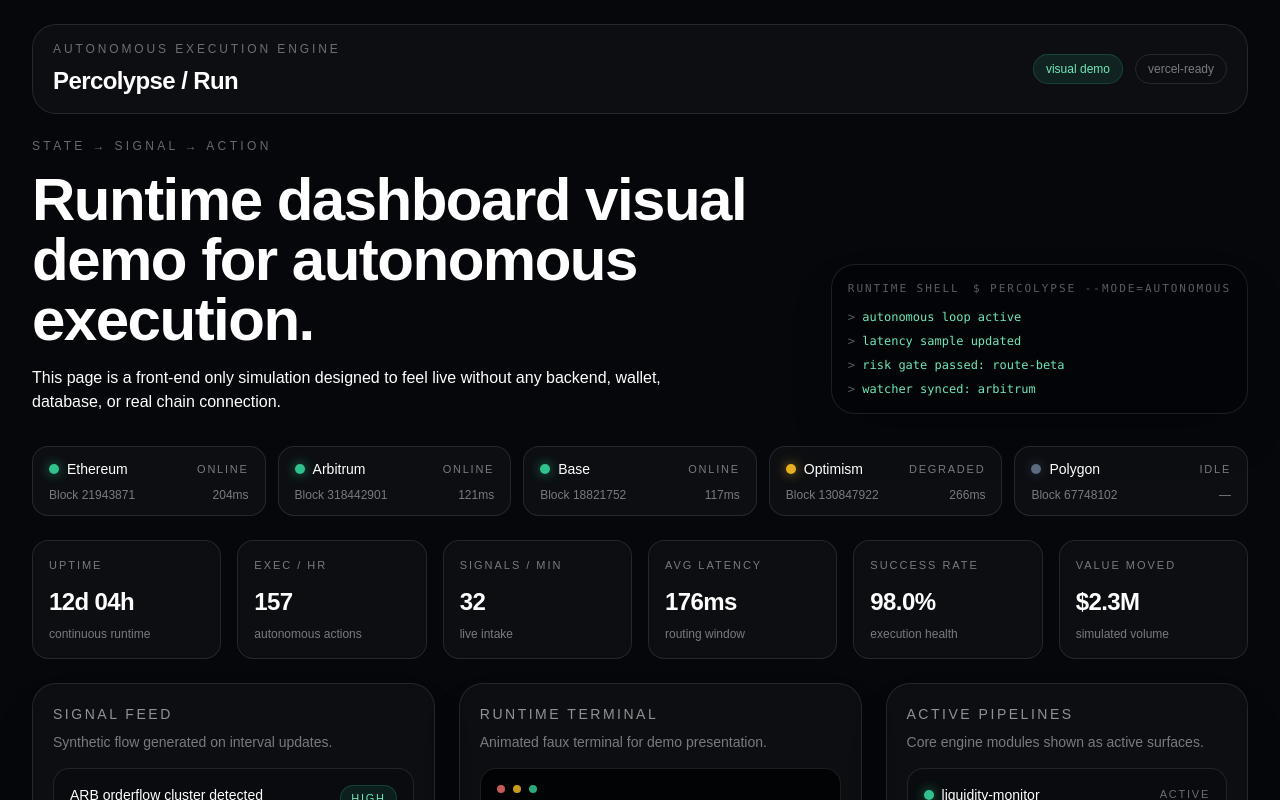
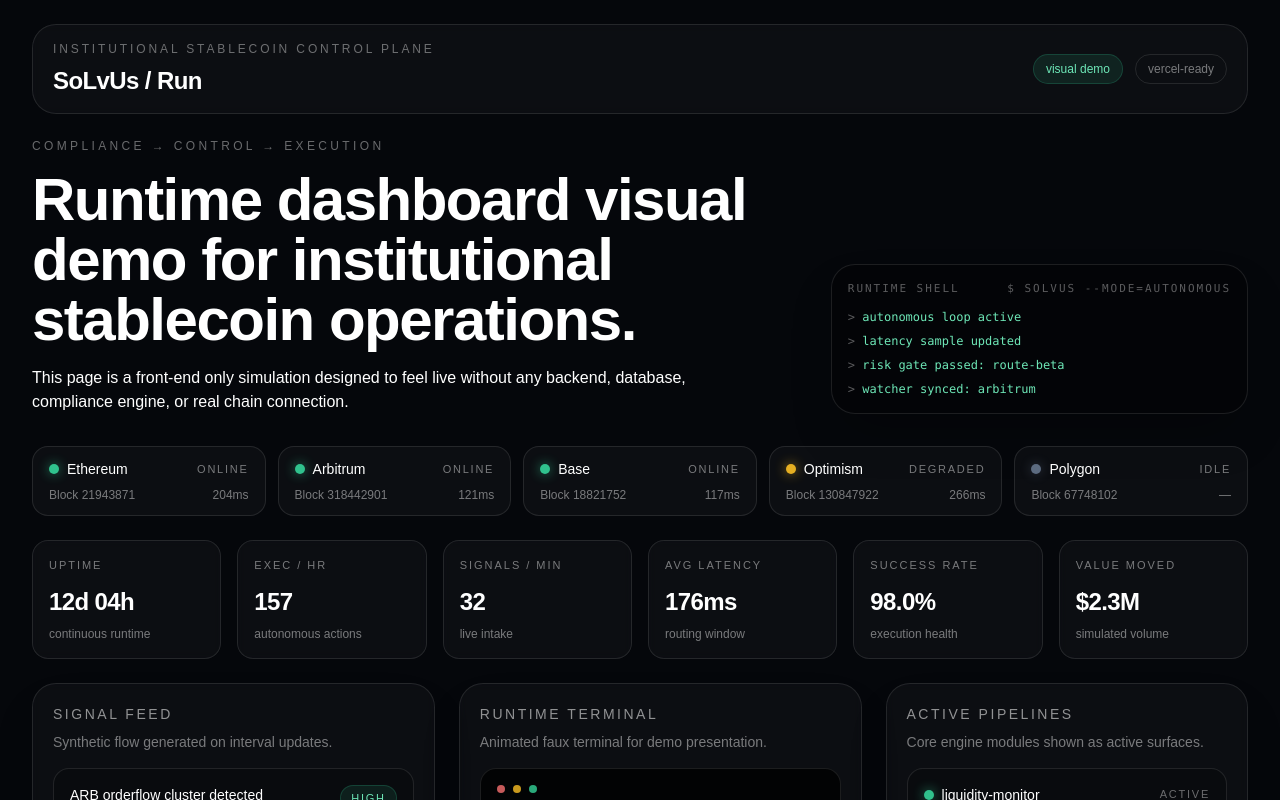
Before and after one commit to solvusrepo/solvus-app, a Next.js app: page /run in a window 1280 px wide. Shown: the top 800 px of the page. Built offline with nearby package versions, Linux system fonts and the light colour scheme.

Commit message:
Update page.tsx

```diff
--- a/app/run/page.tsx
+++ b/app/run/page.tsx
@@ -159,17 +159,17 @@ export default function RunDemoPage() {
       </div>
       <div className="mx-auto max-w-7xl px-4 py-6 sm:px-6 lg:px-8">
         <nav className="mb-6 flex flex-col gap-4 rounded-3xl border border-white/10 bg-white/[0.03] px-5 py-4 backdrop-blur-sm sm:flex-row sm:items-center sm:justify-between">
-          <div><div className="text-xs uppercase tracking-[0.24em] text-white/40">Autonomous Execution Engine</div><div className="mt-2 text-2xl font-semibold tracking-tight">Percolypse / Run</div></div>
+          <div><div className="text-xs uppercase tracking-[0.24em] text-white/40">Institutional Stablecoin Control Plane</div><div className="mt-2 text-2xl font-semibold tracking-tight">SoLvUs / Run</div></div>
           <div className="flex items-center gap-3 text-xs text-white/45"><div className="rounded-full border border-emerald-400/20 bg-emerald-400/10 px-3 py-1.5 text-emerald-300">visual demo</div><div className="rounded-full border border-white/10 px-3 py-1.5">vercel-ready</div></div>
         </nav>
         <header className="mb-8 grid gap-6 lg:grid-cols-[1.3fr_0.7fr] lg:items-end">
           <div>
-            <p className="text-xs uppercase tracking-[0.28em] text-white/40">State → Signal → Action</p>
-            <h1 className="mt-4 max-w-4xl text-4xl font-semibold tracking-tight sm:text-5xl lg:text-6xl">Runtime dashboard visual demo for autonomous execution.</h1>
-            <p className="mt-4 max-w-2xl text-sm leading-7 text-white/58 sm:text-base">This page is a front-end only simulation designed to feel live without any backend, wallet, database, or real chain connection.</p>
+            <p className="text-xs uppercase tracking-[0.28em] text-white/40">Compliance → Control → Execution</p>
+            <h1 className="mt-4 max-w-4xl text-4xl font-semibold tracking-tight sm:text-5xl lg:text-6xl">Runtime dashboard visual demo for institutional stablecoin operations.</h1>
+            <p className="mt-4 max-w-2xl text-sm leading-7 text-white/58 sm:text-base">This page is a front-end only simulation designed to feel live without any backend, database, compliance engine, or real chain connection.</p>
           </div>
           <div className="rounded-3xl border border-white/10 bg-black/30 p-4 font-mono text-xs text-emerald-300 shadow-2xl shadow-black/30">
-            <div className="mb-3 flex items-center justify-between text-[11px] uppercase tracking-[0.18em] text-white/35"><span>Runtime shell</span><span>$ percolypse --mode=autonomous</span></div>
+            <div className="mb-3 flex items-center justify-between text-[11px] uppercase tracking-[0.18em] text-white/35"><span>Runtime shell</span><span>$ solvus --mode=autonomous</span></div>
             <div className="space-y-2">{terminal.slice(-4).map((line, index) => <div key={`${line}-${index}`} className="truncate"><span className="text-white/35">&gt;</span> {line}</div>)}</div>
           </div>
         </header>
```
